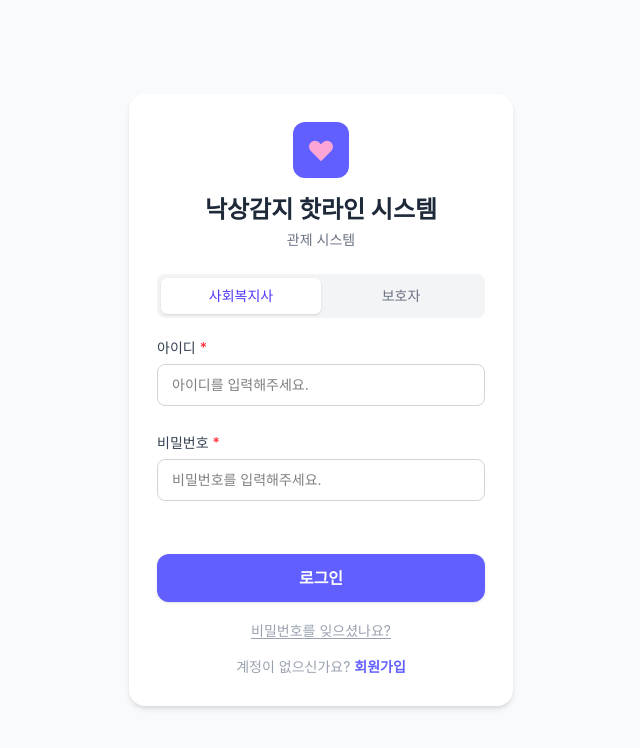
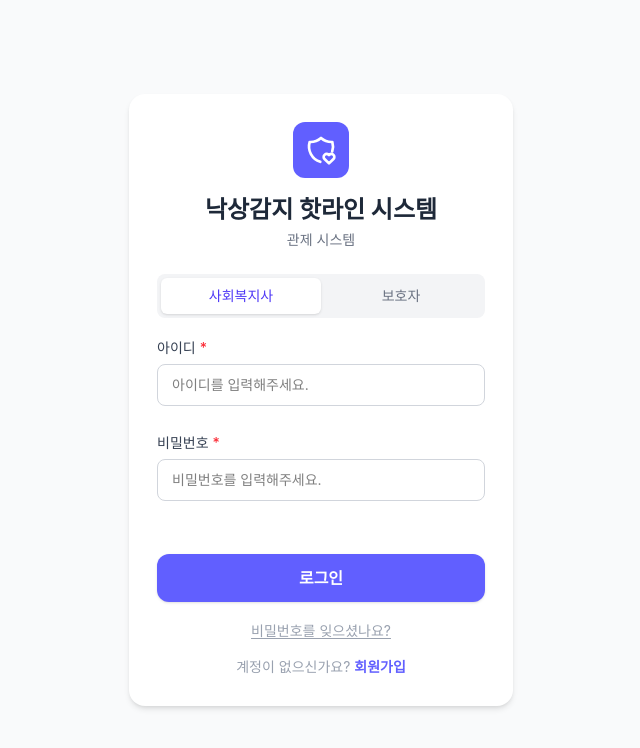
Before and after one commit to cherrishbombti/Cherrishbomb_FE, a React (Vite) app: page /worker/login in a window 1280 px wide. Shown: the top 748 px of the page, without its empty margins (319-959 px from the left). Built offline with nearby package versions, Linux system fonts and the light colour scheme; no server answers.

Commit message:
feat: 로고 마크 컴포넌트화 (방패+하트) 및 전 화면 통일
- Logo 컴포넌트 신설 (size sm/lg), 방패+하트 마크로 교체
- 로그인/회원가입/대시보드/보호자 화면 7곳 하드코딩 로고 제거

```diff
--- /dev/null
+++ b/src/components/common/Logo.tsx
@@ -0,0 +1,31 @@
+interface LogoProps {
+  size?: 'sm' | 'lg';
+  className?: string;
+}
+
+// 서비스 로고 마크 — 방패+하트 (안전하게 지켜주는 돌봄)
+const SIZES = {
+  sm: { box: 'w-7 h-7 rounded-lg', icon: 'w-4 h-4' },
+  lg: { box: 'w-14 h-14 rounded-xl', icon: 'w-8 h-8' },
+} as const;
+
+export default function Logo({ size = 'lg', className = '' }: LogoProps) {
+  const s = SIZES[size];
+  return (
+    <div className={`inline-flex items-center justify-center bg-indigo-500 ${s.box} ${className}`}>
+      <svg
+        className={`${s.icon} text-white`}
+        viewBox="0 0 24 24"
+        fill="none"
+        stroke="currentColor"
+        strokeWidth={2}
+        strokeLinecap="round"
+        strokeLinejoin="round"
+        aria-hidden="true"
+      >
+        <path d="M11.46 20.846a12 12 0 0 1 -7.96 -14.846a12 12 0 0 0 8.5 -3a12 12 0 0 0 8.5 3a12 12 0 0 1 -.09 7.06" />
+        <path d="M18 22l3.35 -3.284a2.14 2.14 0 0 0 .005 -3.071a2.24 2.24 0 0 0 -3.129 -.006l-.224 .22l-.223 -.22a2.24 2.24 0 0 0 -3.128 -.007a2.14 2.14 0 0 0 -.006 3.071l3.355 3.297z" />
+      </svg>
+    </div>
+  );
+}
--- a/src/pages/guardian/GuardianHomePage.tsx
+++ b/src/pages/guardian/GuardianHomePage.tsx
@@ -1,4 +1,5 @@
 import { useState, useRef, useEffect } from 'react';
+import Logo from '../../components/common/Logo';
 import { APP_NAME } from '../../constants/app';
 import { useNavigate } from 'react-router-dom';
 import { useQuery } from '@tanstack/react-query';
@@ -139,11 +140,7 @@ export default function GuardianHomePage() {
       {/* 헤더 */}
       <header className="bg-white border-b border-gray-200 px-6 py-3 flex items-center justify-between sticky top-0 z-10">
         <div className="flex items-center gap-2">
-          <div className="w-7 h-7 rounded-lg bg-indigo-500 flex items-center justify-center">
-            <svg className="w-4 h-4 text-pink-300" fill="currentColor" viewBox="0 0 24 24">
-              <path d="M4.318 6.318a4.5 4.5 0 000 6.364L12 20.364l7.682-7.682a4.5 4.5 0 00-6.364-6.364L12 7.636l-1.318-1.318a4.5 4.5 0 00-6.364 0z" />
-            </svg>
-          </div>
+          <Logo size="sm" />
           <span className="font-bold text-gray-800 text-sm">{APP_NAME}</span>
           <span className="text-xs text-gray-400">보호자 모드</span>
         </div>
--- a/src/pages/guardian/GuardianLoginPage.tsx
+++ b/src/pages/guardian/GuardianLoginPage.tsx
@@ -1,4 +1,5 @@
 import { useState } from 'react';
+import Logo from '../../components/common/Logo';
 import { APP_NAME } from '../../constants/app';
 import { useNavigate } from 'react-router-dom';
 import { getSocialLoginUrl } from '../../apis/auth';
@@ -24,11 +25,7 @@ export default function GuardianLoginPage() {
       <div className="w-full max-w-sm bg-white rounded-2xl shadow-md p-8">
         {/* 로고 / 타이틀 */}
         <div className="mb-8 text-center">
-          <div className="inline-flex items-center justify-center w-14 h-14 rounded-xl bg-indigo-500 mb-4">
-            <svg className="w-8 h-8 text-pink-300" fill="currentColor" viewBox="0 0 24 24">
-              <path d="M4.318 6.318a4.5 4.5 0 000 6.364L12 20.364l7.682-7.682a4.5 4.5 0 00-6.364-6.364L12 7.636l-1.318-1.318a4.5 4.5 0 00-6.364 0z" />
-            </svg>
-          </div>
+          <Logo size="lg" className="mb-4" />
           <h1 className="text-2xl font-bold text-gray-800">{APP_NAME}</h1>
           <p className="text-sm text-gray-500 mt-1">보호자 로그인</p>
         </div>
--- a/src/pages/guardian/GuardianSignupPage.tsx
+++ b/src/pages/guardian/GuardianSignupPage.tsx
@@ -1,4 +1,5 @@
 import { useState } from 'react';
+import Logo from '../../components/common/Logo';
 import { useNavigate } from 'react-router-dom';
 import { getSocialLoginUrl } from '../../apis/auth';
 
@@ -17,11 +18,7 @@ export default function GuardianSignupPage() {
 
         {/* 로고 / 타이틀 */}
         <div className="mb-8 text-center">
-          <div className="inline-flex items-center justify-center w-14 h-14 rounded-xl bg-indigo-500 mb-4">
-            <svg className="w-8 h-8 text-pink-300" fill="currentColor" viewBox="0 0 24 24">
-              <path d="M4.318 6.318a4.5 4.5 0 000 6.364L12 20.364l7.682-7.682a4.5 4.5 0 00-6.364-6.364L12 7.636l-1.318-1.318a4.5 4.5 0 00-6.364 0z" />
-            </svg>
-          </div>
+          <Logo size="lg" className="mb-4" />
           <h1 className="text-2xl font-bold text-gray-800">보호자 회원가입</h1>
           <p className="text-sm text-gray-500 mt-1">소셜 계정으로 간편하게 시작하세요</p>
         </div>
--- a/src/pages/guardian/WardRegisterPage.tsx
+++ b/src/pages/guardian/WardRegisterPage.tsx
@@ -1,4 +1,5 @@
 import { useState } from 'react';
+import Logo from '../../components/common/Logo';
 import { APP_NAME } from '../../constants/app';
 import { useNavigate } from 'react-router-dom';
 import InputField from '../../components/common/InputField';
@@ -78,11 +79,7 @@ export default function WardRegisterPage() {
 
         {/* 로고 / 타이틀 */}
         <div className="mb-6 text-center">
-          <div className="inline-flex items-center justify-center w-14 h-14 rounded-xl bg-indigo-500 mb-4">
-            <svg className="w-8 h-8 text-pink-300" fill="currentColor" viewBox="0 0 24 24">
-              <path d="M4.318 6.318a4.5 4.5 0 000 6.364L12 20.364l7.682-7.682a4.5 4.5 0 00-6.364-6.364L12 7.636l-1.318-1.318a4.5 4.5 0 00-6.364 0z" />
-            </svg>
-          </div>
+          <Logo size="lg" className="mb-4" />
           <h1 className="text-2xl font-bold text-gray-800">{APP_NAME}</h1>
           <p className="text-sm text-gray-500 mt-1">피보호자 등록</p>
         </div>
--- a/src/pages/worker/WorkerDashboardPage.tsx
+++ b/src/pages/worker/WorkerDashboardPage.tsx
@@ -1,4 +1,5 @@
 import { useState, useRef, useEffect } from 'react';
+import Logo from '../../components/common/Logo';
 import { APP_NAME } from '../../constants/app';
 import { useNavigate } from 'react-router-dom';
 import { useQuery, useQueryClient } from '@tanstack/react-query';
@@ -182,11 +183,7 @@ export default function WorkerDashboardPage() {
       {/* 헤더 */}
       <header className="bg-white border-b border-gray-200 px-6 py-3 flex items-center justify-between sticky top-0 z-10">
         <div className="flex items-center gap-2">
-          <div className="w-7 h-7 rounded-lg bg-indigo-500 flex items-center justify-center">
-            <svg className="w-4 h-4 text-pink-300" fill="currentColor" viewBox="0 0 24 24">
-              <path d="M4.318 6.318a4.5 4.5 0 000 6.364L12 20.364l7.682-7.682a4.5 4.5 0 00-6.364-6.364L12 7.636l-1.318-1.318a4.5 4.5 0 00-6.364 0z" />
-            </svg>
-          </div>
+          <Logo size="sm" />
           <span className="font-bold text-gray-800 text-sm">{APP_NAME}</span>
           <span className="text-xs text-gray-400">사회복지사 모드</span>
         </div>
--- a/src/pages/worker/WorkerLoginPage.tsx
+++ b/src/pages/worker/WorkerLoginPage.tsx
@@ -1,4 +1,5 @@
 import { useState } from 'react';
+import Logo from '../../components/common/Logo';
 import { APP_NAME } from '../../constants/app';
 import { useNavigate, useLocation } from 'react-router-dom';
 import { useQueryClient } from '@tanstack/react-query';
@@ -68,11 +69,7 @@ export default function WorkerLoginPage() {
 
         {/* 로고 / 타이틀 */}
         <div className="mb-6 text-center">
-          <div className="inline-flex items-center justify-center w-14 h-14 rounded-xl bg-indigo-500 mb-4">
-            <svg className="w-8 h-8 text-pink-300" fill="currentColor" viewBox="0 0 24 24">
-              <path d="M4.318 6.318a4.5 4.5 0 000 6.364L12 20.364l7.682-7.682a4.5 4.5 0 00-6.364-6.364L12 7.636l-1.318-1.318a4.5 4.5 0 00-6.364 0z" />
-            </svg>
-          </div>
+          <Logo size="lg" className="mb-4" />
           <h1 className="text-2xl font-bold text-gray-800">{APP_NAME}</h1>
           <p className="text-sm text-gray-500 mt-1">관제 시스템</p>
         </div>
--- a/src/pages/worker/WorkerSignupPage.tsx
+++ b/src/pages/worker/WorkerSignupPage.tsx
@@ -1,4 +1,5 @@
 import { useState } from 'react';
+import Logo from '../../components/common/Logo';
 import { APP_NAME } from '../../constants/app';
 import { useNavigate } from 'react-router-dom';
 import { workerSignup } from '../../apis/auth';
@@ -77,11 +78,7 @@ export default function WorkerSignupPage() {
       <div className="w-full max-w-sm bg-white rounded-2xl shadow-md p-8">
         {/* 로고 / 타이틀 */}
         <div className="mb-8 text-center">
-          <div className="inline-flex items-center justify-center w-14 h-14 rounded-xl bg-indigo-500 mb-4">
-            <svg className="w-8 h-8 text-pink-300" fill="currentColor" viewBox="0 0 24 24">
-              <path d="M4.318 6.318a4.5 4.5 0 000 6.364L12 20.364l7.682-7.682a4.5 4.5 0 00-6.364-6.364L12 7.636l-1.318-1.318a4.5 4.5 0 00-6.364 0z" />
-            </svg>
-          </div>
+          <Logo size="lg" className="mb-4" />
           <h1 className="text-2xl font-bold text-gray-800">사회복지사 회원가입</h1>
           <p className="text-sm text-gray-500 mt-1">{APP_NAME}</p>
         </div>
```
